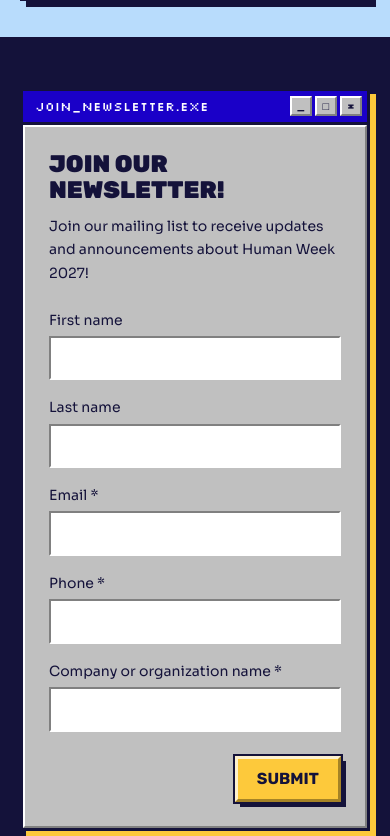
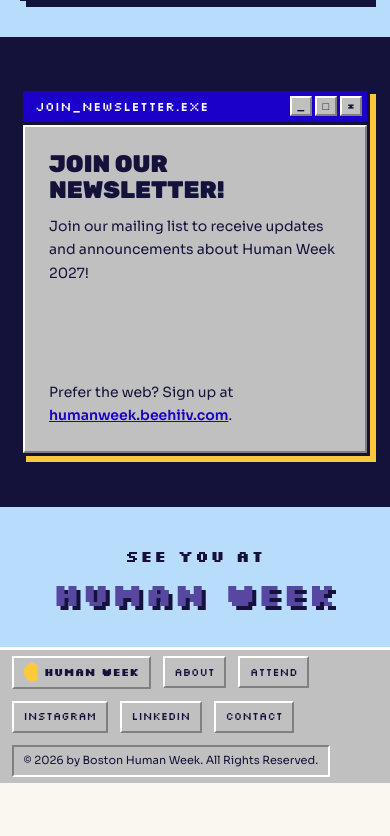
Before and after one commit to zreizes/humanweek, a plain HTML site: page attend/index.html in a window 390 px wide. Shown: the part 948-1784 px from the top of the page. After the commit the page ends 1731 px from the top, so only its background shows below. Drawn offline with Linux system fonts and the light colour scheme.

Commit message:
Send newsletter signups to beehiiv instead of Netlify Forms
Replaces the Wix-era form (name, email, phone, company) with the beehiiv
embed, and points people to humanweek.beehiiv.com as a fallback.

Co-Authored-By: Claude Opus 5.5 <noreply@anthropic.com>
Claude-Session: https://claude.ai/code/session_01RmPhLFwWywUyRASQR3vEZE

```diff
--- a/assets/css/site.css
+++ b/assets/css/site.css
@@ -447,3 +447,9 @@ h1, h2, h3 { margin: 0; }
 .recap-note { max-width: 640px; margin-top: var(--s4); }
 .recap-note p { margin: 0; }
 .recap-note a { color: var(--blue); font-weight: 600; }
+
+/* beehiiv embed inside the newsletter dialog */
+.beehiiv-embed { margin-top: var(--s4); min-height: 56px; }
+.beehiiv-embed iframe { max-width: 100%; }
+.form-note { font-size: var(--t-small); margin: var(--s3) 0 0; }
+.form-note a { color: var(--blue); font-weight: 600; }
--- a/attend/index.html
+++ b/attend/index.html
@@ -46,20 +46,10 @@
 <section class="band-night" id="newsletter">
   <img class="deco deco--star night-star-1" src="/assets/img/pixel/star.svg" alt="" aria-hidden="true"><img class="deco deco--star night-star-2" src="/assets/img/pixel/star.svg" alt="" aria-hidden="true"><img class="deco deco--star night-star-3" src="/assets/img/pixel/sparkle.svg" alt="" aria-hidden="true"><img class="deco deco--star night-star-4" src="/assets/img/pixel/star.svg" alt="" aria-hidden="true">
   <div class="wrap">
-    <article class="win dialog"><div class="win__bar"><span>join_newsletter.exe</span><span class="win__btns" aria-hidden="true"><i>_</i><i>□</i><i>×</i></span></div><div class="win__body"><form name="newsletter" method="POST" data-netlify="true" netlify-honeypot="bot-field" action="/thanks/">
-        <input type="hidden" name="form-name" value="newsletter">
-        <p class="hidden"><label>Leave this empty: <input name="bot-field"></label></p>
-        <h2 class="form-title">Join our Newsletter!</h2>
+    <article class="win dialog"><div class="win__bar"><span>join_newsletter.exe</span><span class="win__btns" aria-hidden="true"><i>_</i><i>□</i><i>×</i></span></div><div class="win__body"><h2 class="form-title">Join our Newsletter!</h2>
         <p class="form-lead">Join our mailing list to receive updates and announcements about Human Week 2027!</p>
-        <div class="fields">
-          <div class="field"><label for="nl-first">First name</label><input id="nl-first" name="first_name" autocomplete="given-name"></div>
-          <div class="field"><label for="nl-last">Last name</label><input id="nl-last" name="last_name" autocomplete="family-name"></div>
-          <div class="field"><label for="nl-email">Email *</label><input id="nl-email" name="email" type="email" required autocomplete="email"></div>
-          <div class="field"><label for="nl-phone">Phone *</label><input id="nl-phone" name="phone" type="tel" required autocomplete="tel"></div>
-          <div class="field full"><label for="nl-org">Company or organization name *</label><input id="nl-org" name="company" required autocomplete="organization"></div>
-        </div>
-        <div class="form-actions"><button class="btn btn--yellow" type="submit">Submit</button></div>
-      </form></div></article>
+        <div class="beehiiv-embed"><script async src="https://subscribe-forms.beehiiv.com/v3/loader.js" data-beehiiv-form="6ddcc59b-b811-4455-94c0-ef54edf48399"></script></div>
+        <p class="form-note">Prefer the web? Sign up at <a href="https://humanweek.beehiiv.com">humanweek.beehiiv.com</a>.</p></div></article>
   </div>
 </section>
 </main>
```
Also changed, not shown: index.html (+3 -13 lines), schedule/index.html (+3 -13 lines).
